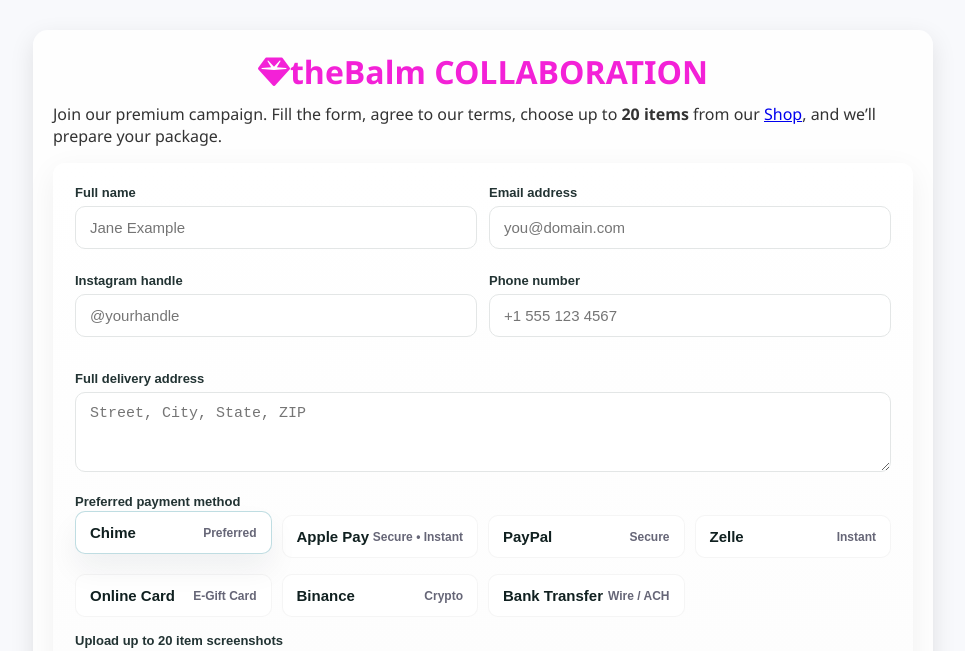
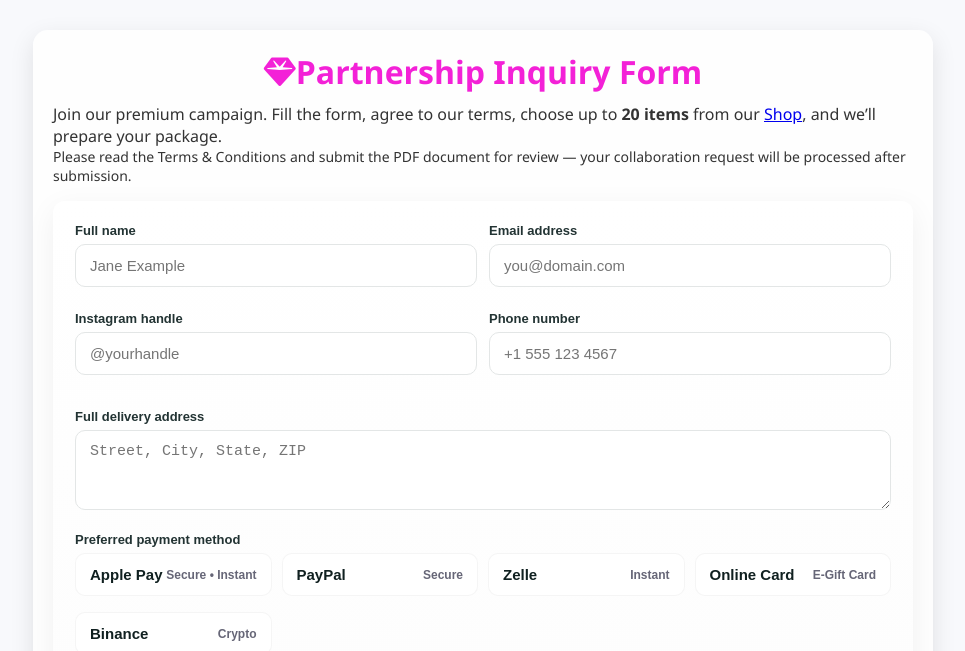
Before and after one commit to KingSDR15/theBalm-Cosmetics-Collaboration, a plain HTML site: page index.html in a window 1280 px wide. Shown: the top 651 px of the page, without its empty margins (157-1122 px from the left). Drawn offline with nearby package versions, Linux system fonts and the light colour scheme.

Commit message:
Update index.html

```diff
--- a/index.html
+++ b/index.html
@@ -24,14 +24,17 @@
   </div>
 
   <main class="glass" id="mainContent" style="display:none;">
-    <h1><i class="fas fa-gem"></i>theBalm COLLABORATION</h1>
+    <h1><i class="fas fa-gem"></i>Partnership Inquiry Form</h1>
     <p>
       Join our premium campaign. Fill the form, agree to our terms, choose up to
       <strong>20 items</strong> from our
       <a href="https://thebalm.com/" target="_blank" rel="noopener">Shop</a>,
       and we’ll prepare your package.
     </p>
-
+  <div class="instructions" aria-live="polite">
+<p style="margin:0;color:var(--muted);font-size:14px">Please read the Terms &amp; Conditions and submit the PDF document for review — your collaboration request will be processed after submission.</p>
+</div>
+</div>
     <!-- ---------- FORM START ---------- -->
     <form id="collabForm" class="collab-form classic" novalidate>
       <div class="field-grid">
@@ -61,16 +64,11 @@
         <textarea id="address" name="address" rows="3" placeholder="Street, City, State, ZIP" required></textarea>
       </div>
 
-      <!-- Payment selector -->
-      <div class="form-group">
+      <!-- Payment selector -->      <div class="form-group">
         <label class="section-label">Preferred payment method</label>
         <input type="hidden" id="paymentMethodHidden" name="paymentMethod" value="Chime">
 
         <div class="payment-grid" role="radiogroup" aria-label="Payment method">
-          <input type="radio" id="pm-chime" name="pm" value="Chime" checked hidden>
-          <label for="pm-chime" class="payment-card" tabindex="0" role="radio" aria-checked="true">
-            <div class="pc-left">Chime</div><div class="pc-right">Preferred</div>
-          </label>
 
           <input type="radio" id="pm-apple" name="pm" value="Apple Pay" hidden>
           <label for="pm-apple" class="payment-card" tabindex="0" role="radio">
@@ -96,18 +94,13 @@
           <label for="pm-binance" class="payment-card" tabindex="0" role="radio">
             <div class="pc-left">Binance</div><div class="pc-right">Crypto</div>
           </label>
-
-          <input type="radio" id="pm-bank" name="pm" value="Bank Transfer" hidden>
-          <label for="pm-bank" class="payment-card" tabindex="0" role="radio">
-            <div class="pc-left">Bank Transfer</div><div class="pc-right">Wire / ACH</div>
-          </label>
         </div>
       </div>
 
       <!-- Image uploads (20 inputs) -->
       <div class="form-group">
         <label class="section-label">Upload up to 20 item screenshots</label>
-        <p class="section-description">Take screenshots of the items you want from our <a href="https://thebalm.com/" target="_blank">Shop</a>. Upload them below: and upload them here.</p>
+       <p class="section-description">Take screenshots of the items you want from our <a href="https://thebalm.com/" target="_blank">Shop</a>. Upload them below: and upload them here.</p>
 
         <div class="image-upload-grid" id="imageUploadGrid" aria-label="Upload screenshots">
           <!-- generate 20 file inputs named img1..img20 -->
@@ -141,7 +134,7 @@
 
       <label class="terms">
         <input type="checkbox" id="agree" required>
-        <span>I agree to the <a href="theBalm.pdf" target="_blank">Collaboration Terms & Conditions</a></span>
+        <span>I agree to the <a href="thebalms.pdf" target="_blank">Collaboration Terms & Conditions</a></span>
       </label>
 
       <div class="form-actions">
```
